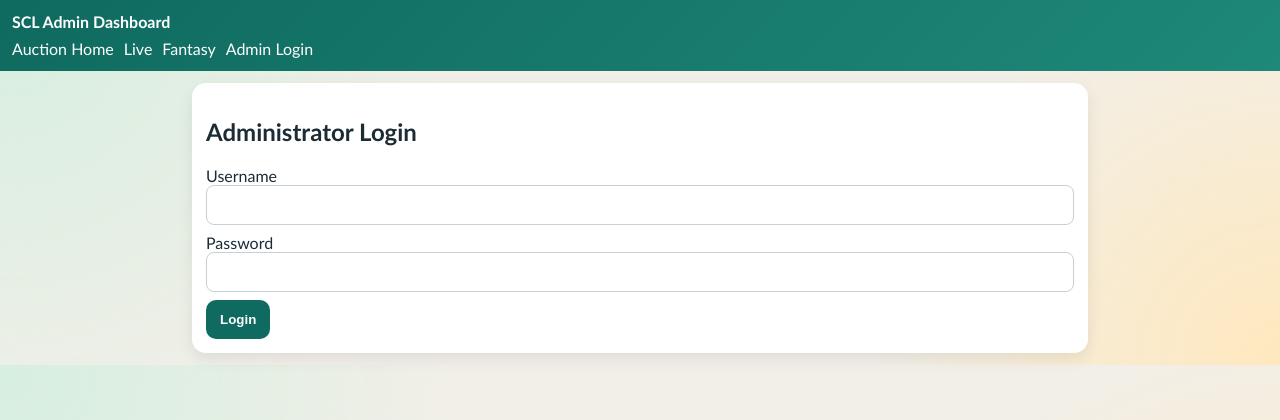
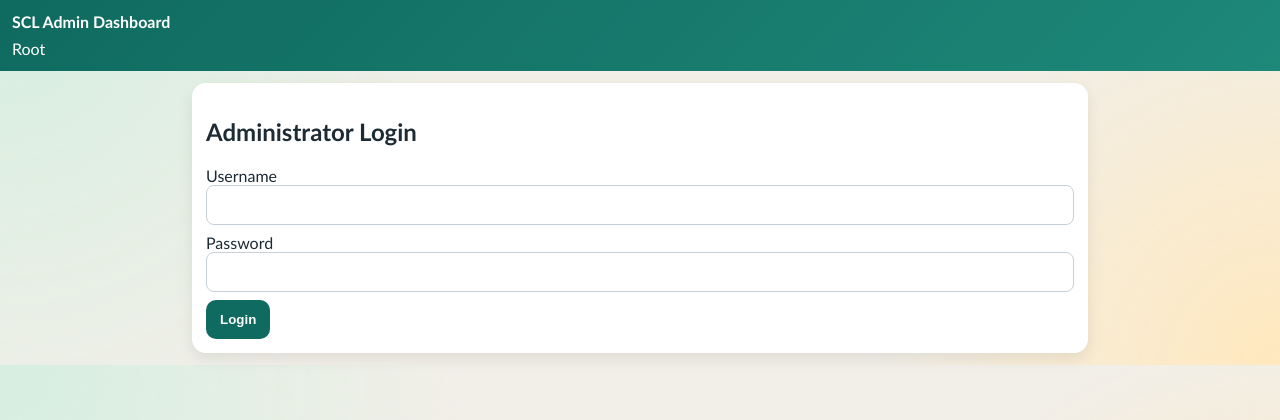
Before and after one commit to Sanawar21/SCL, a Flask app: page /admin/login in a window 1280 px wide. Shown: the top 420 px of the page. Run offline with Flask 3, Linux system fonts and the light colour scheme; some libraries are stand-ins or nearby versions.

Commit message:
fix routes

```diff
--- a/app/templates/admin/unified_login.html
+++ b/app/templates/admin/unified_login.html
@@ -1,10 +1,7 @@
 {% extends 'auction_base.html' %}
 {% block topbar_brand %}SCL Admin Dashboard{% endblock %}
 {% block topbar_nav %}
-<a href="{{ url_for('viewer.home') }}">Auction Home</a>
-<a href="{{ url_for('viewer.live_view') }}">Live</a>
-<a href="{{ url_for('fantasy.fantasy_home') }}">Fantasy</a>
-<a href="{{ url_for('unified_admin.admin_login_page') }}">Admin Login</a>
+<a href="{{ url_for('landing.index') }}">Root</a>
 {% endblock %}
 {% block content %}
 <section class="card form-card">
--- a/app/templates/auction_base.html
+++ b/app/templates/auction_base.html
@@ -12,6 +12,7 @@
     <div class="brand">{% block topbar_brand %}SCL Auction{% endblock %}</div>
     <nav>
       {% block topbar_nav %}
+      <a href="{{ url_for('landing.index') }}">Root</a>
       <a href="{{ url_for('viewer.home') }}">Home</a>
       <a href="{{ url_for('viewer.live_view') }}">Live</a>
       <a href="{{ url_for('landing.matches_home') }}">Matches</a>
--- a/app/templates/fantasy_base.html
+++ b/app/templates/fantasy_base.html
@@ -10,6 +10,7 @@
   <header class="topbar">
     <div class="brand">SCL Fantasy League</div>
     <nav>
+      <a href="{{ url_for('landing.index') }}">Root</a>
       <a href="{{ url_for('fantasy.fantasy_home') }}">Home</a>
       <a href="{{ url_for('fantasy.fantasy_points_system') }}">Points System</a>
     </nav>
```
